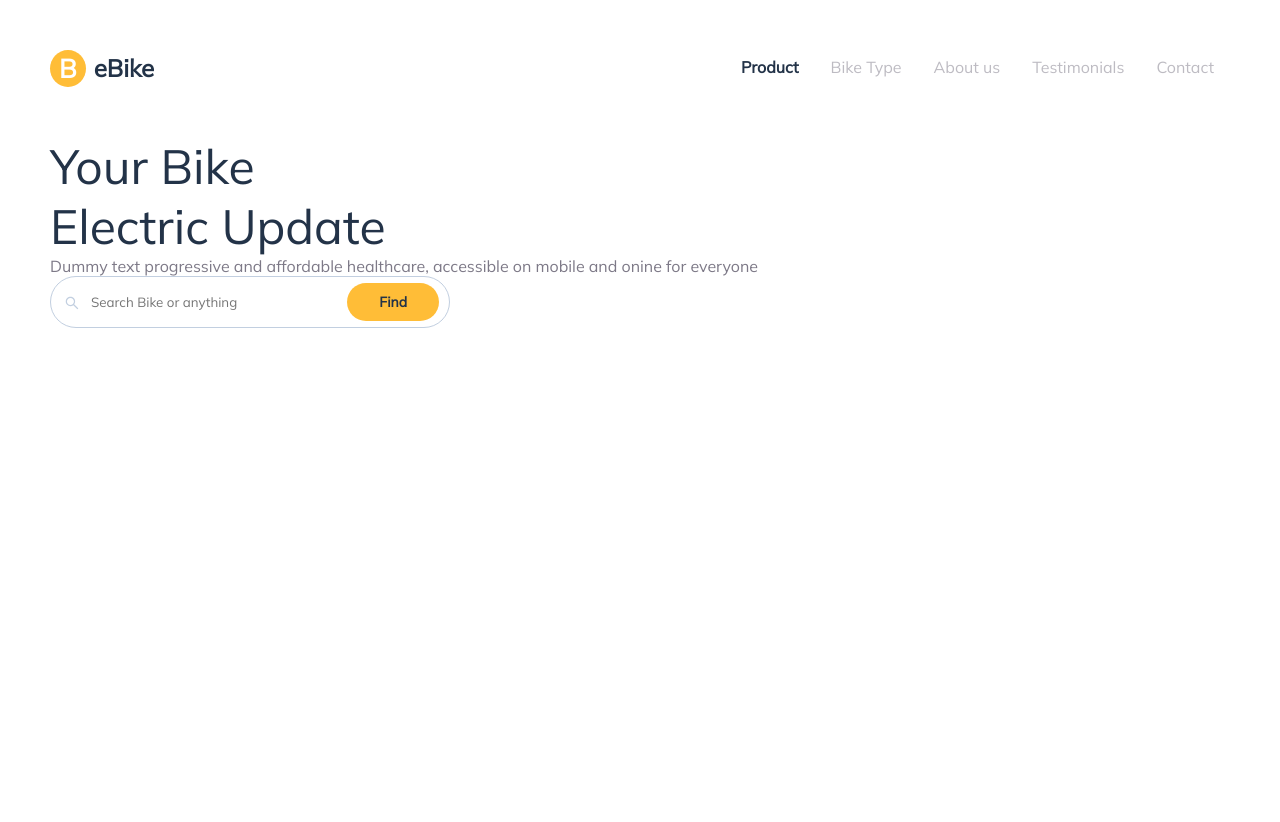
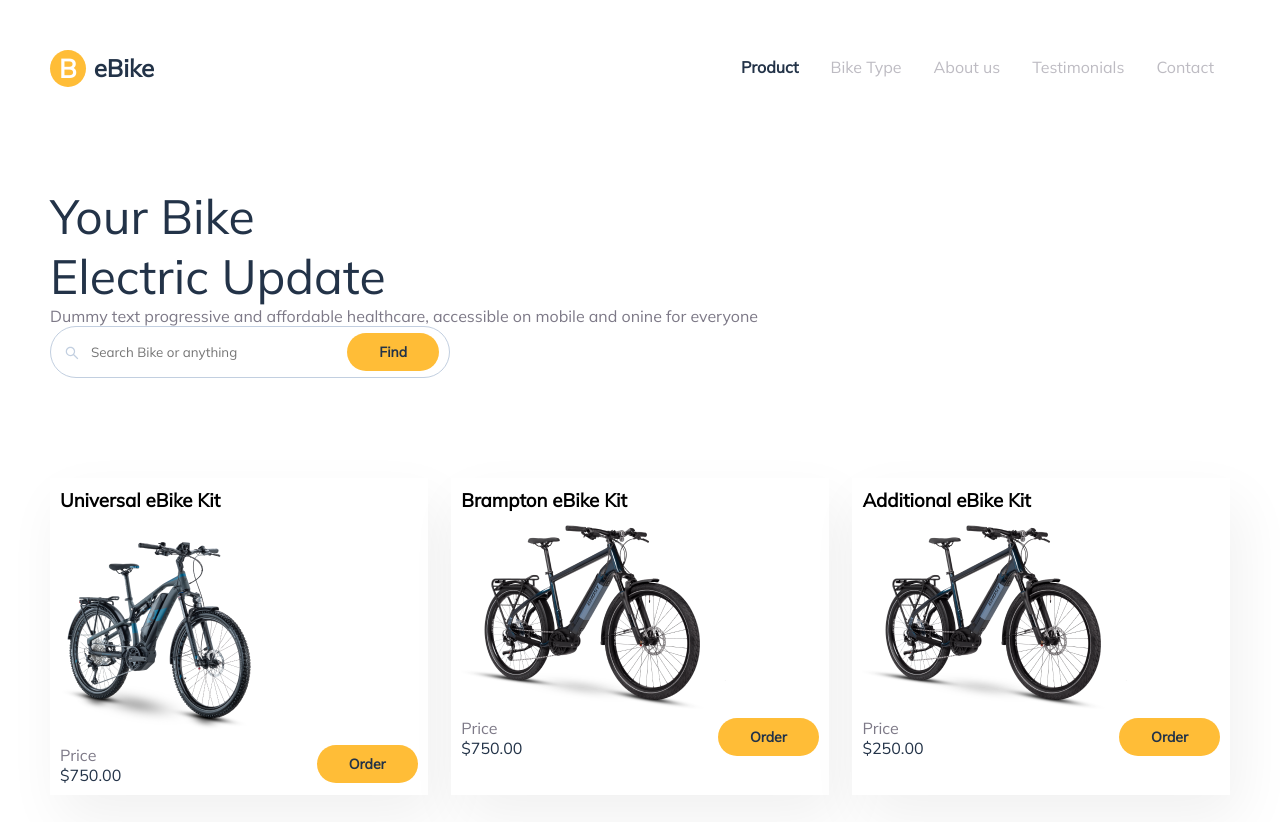
Before and after one commit to 5iveemmy/lottie, a React (Create React App) app: page / in a window 1280 px wide. Shown: the top 822 px of the page. Before the commit the page ends 800 px from the top, so only its background shows below. Built offline with nearby package versions, Linux system fonts and the light colour scheme.

Commit message:
complete mid bikes

```diff
--- a/src/App.js
+++ b/src/App.js
@@ -1,5 +1,5 @@
 import React from "react";
-import { HeroSection, Navbar } from "./components";
+import { BikeKit, HeroSection, Navbar } from "./components";
 import GlobalStyle from "./globalStyles";
 import { BrowserRouter } from "react-router-dom";
 
@@ -9,6 +9,7 @@ function App() {
       <GlobalStyle />
       <Navbar />
       <HeroSection />
+      <BikeKit />
     </BrowserRouter>
   );
 }
--- /dev/null
+++ b/src/components/Bikes/BikeKit.elements.js
@@ -0,0 +1,56 @@
+import styled from "styled-components";
+
+export const BikeKits = styled.div``;
+
+export const BikeKitWrap = styled.div`
+  display: flex;
+  justify-content: space-between;
+`;
+
+export const Uni = styled.div`
+  background-color: #fff;
+  padding: 10px;
+  width: 32%;
+  box-shadow: 10px 24px 54px rgba(0, 0, 0, 0.06);
+`;
+
+export const UniWrap = styled.div``;
+
+export const UniHead = styled.h3`
+  font-weight: 700;
+`;
+
+export const BikeText = styled.div`
+  display: flex;
+  justify-content: space-between;
+`;
+
+export const Price = styled.span``;
+
+export const PriceTag = styled.p`
+  color: #7d7987;
+`;
+
+export const Num = styled.p`
+  color: #233348;
+`;
+
+export const Order = styled.div``;
+
+export const OrderBtn = styled.button`
+  color: #233348;
+  font-weight: 600;
+  font-size: 14px;
+  cursor: pointer;
+  border-radius: 20px;
+  padding: 10px 32px;
+  background-color: #ffbd37;
+  border: none;
+
+  &:hover {
+    background-color: #ffc857;
+    transition: 0.4s ease-in-out;
+  }
+`;
+
+export const BikeImg = styled.img``;
--- a/src/components/Bikes/BikeKit.js
+++ b/src/components/Bikes/BikeKit.js
@@ -0,0 +1,39 @@
+import React from "react";
+import { Container } from "../../globalStyles";
+import { BikeKitWrap, BikeKits } from "./BikeKit.elements";
+import universal from "../../images/universal.png";
+import brampton from "../../images/brampton.png";
+import MidBikes from "./MidBikes";
+
+const BikeKit = () => {
+  return (
+    <>
+      <Container>
+        <BikeKits>
+          <BikeKitWrap>
+            <MidBikes
+              src={universal}
+              alt={"Universal Bike"}
+              price="$750.00"
+              BikeName="Universal eBike Kit"
+            />
+            <MidBikes
+              src={brampton}
+              alt={"Brampton Bike"}
+              price="$750.00"
+              BikeName="Brampton eBike Kit"
+            />
+            <MidBikes
+              src={brampton}
+              alt={"Additional Bike"}
+              price="$250.00"
+              BikeName="Additional eBike Kit"
+            />
+          </BikeKitWrap>
+        </BikeKits>
+      </Container>
+    </>
+  );
+};
+
+export default BikeKit;
--- /dev/null
+++ b/src/components/Bikes/MidBikes.js
@@ -0,0 +1,37 @@
+import React from "react";
+import {
+  Uni,
+  UniWrap,
+  BikeImg,
+  UniHead,
+  BikeText,
+  Price,
+  PriceTag,
+  Num,
+  Order,
+  OrderBtn,
+} from "./BikeKit.elements";
+
+const MidBikes = ({ src, alt, price, BikeName, padding }) => {
+  return (
+    <>
+      <Uni>
+        <UniWrap>
+          <UniHead>{BikeName}</UniHead>
+          <BikeImg src={src} alt={alt} />
+          <BikeText>
+            <Price>
+              <PriceTag>Price</PriceTag>
+              <Num>{price}</Num>
+            </Price>
+            <Order top>
+              <OrderBtn>Order</OrderBtn>
+            </Order>
+          </BikeText>
+        </UniWrap>
+      </Uni>
+    </>
+  );
+};
+
+export default MidBikes;
--- a/src/components/HeroSection/HeroSection.elements.js
+++ b/src/components/HeroSection/HeroSection.elements.js
@@ -38,6 +38,7 @@ export const FormInput = styled.input`
   width: 400px;
   padding: 17px 40px;
   border: 0.5px solid #c2cfe0;
+  outline: none;
 `;
 
 export const SearchIcon = styled(AiOutlineSearch)`
--- a/src/components/Navbar/Navbar.elements.js
+++ b/src/components/Navbar/Navbar.elements.js
@@ -7,9 +7,7 @@ export const Nav = styled.nav`
   display: flex;
   justify-content: center;
   align-items: center;
-  position: sticky;
   height: 8.5rem;
-  /* background-color: red; */
   top: 0;
   z-index: 999;
 `;
--- a/src/components/index.js
+++ b/src/components/index.js
@@ -1,2 +1,3 @@
 export { default as Navbar } from "./Navbar/Navbar";
 export { default as HeroSection } from "./HeroSection/HeroSection";
+export { default as BikeKit } from "./Bikes/BikeKit";
--- a/src/globalStyles.js
+++ b/src/globalStyles.js
@@ -16,6 +16,8 @@ export const Container = styled.div`
   max-width: 1300px;
   margin-right: auto;
   margin-left: auto;
+  padding-top: 50px;
+  padding-bottom: 50px;
   padding-left: 50px;
   padding-right: 50px;
 `;
```
